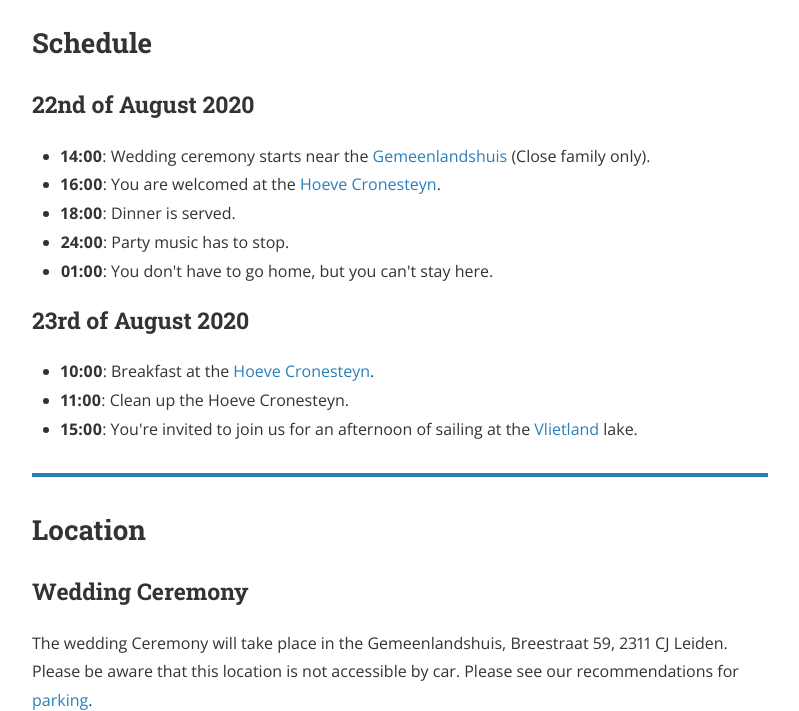
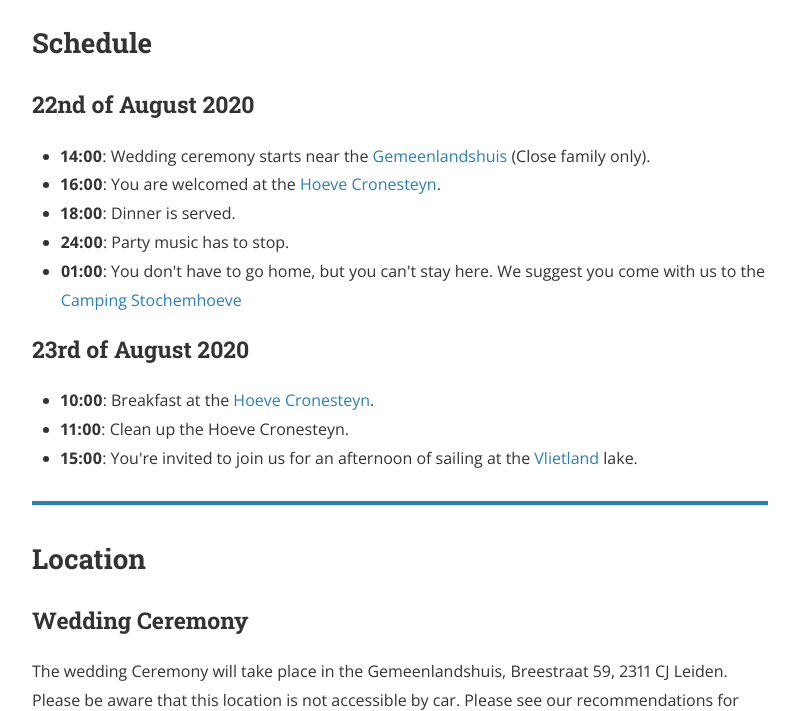
Before and after one commit to thiesgehrmann/heijmans-gehrmann, a Jekyll site: the page built from index.html, in a window 1280 px wide and 900 px high, scrolled down 923 px, cut to the strip 0-711 px from the top of the window. Shown: the whole strip, without its empty margins (240-1039 px from the left). Built offline with Jekyll 4.4.1, drawn with Linux system fonts in a browser that asks for light colours; nearby versions of some CDN libraries.

Commit message:
add back deleted stylesheets

```diff
--- a/_includes/head.html
+++ b/_includes/head.html
@@ -10,10 +10,10 @@
   <meta name="copyright" content="&copy; {{ site.name }} {{ site.time | date: '%Y' }}">
   {% endif %}
 
-  <!-- External libraries
+  <!-- External libraries -->
   <link rel="stylesheet" href="//maxcdn.bootstrapcdn.com/font-awesome/4.6.3/css/font-awesome.min.css">
   <link rel="stylesheet" href="//cdnjs.cloudflare.com/ajax/libs/highlight.js/9.9.0/styles/{{ site.highlightjs_theme }}.min.css">
-  <link rel="stylesheet" href="//cdnjs.cloudflare.com/ajax/libs/lightbox2/2.7.1/css/lightbox.css"> -->
+  <link rel="stylesheet" href="//cdnjs.cloudflare.com/ajax/libs/lightbox2/2.7.1/css/lightbox.css">
 
   <!-- Favicon and other icons (made with http://www.favicon-generator.org/)
   <link rel="shortcut icon" href="{{ "/assets/icons/favicon.ico" | prepend: site.baseurl }}" type="image/x-icon">
--- a/french.html
+++ b/french.html
@@ -48,7 +48,7 @@ document.getElementById("mycoverimage").style.backgroundImage = `url(${cover_ima
     <li><b>16:00</b>: You are welcomed at the <a href="#hoeve">Hoeve Cronesteyn</a>.</li>
     <li><b>18:00</b>: Dinner is served.</li>
     <li><b>24:00</b>: Party music has to stop.</li>
-    <li><b>01:00</b>: You don't have to go home, but you can't stay here.</li>
+    <li><b>01:00</b>: You don't have to go home, but you can't stay here. We suggest you come with us to the <a href="#accommodation">Camping Stochemhoeve</a></li>
   </ul>
 
   <h3>23rd of August 2020</h3>
--- a/index.html
+++ b/index.html
@@ -48,7 +48,7 @@ document.getElementById("mycoverimage").style.backgroundImage = `url(${cover_ima
     <li><b>16:00</b>: You are welcomed at the <a href="#hoeve">Hoeve Cronesteyn</a>.</li>
     <li><b>18:00</b>: Dinner is served.</li>
     <li><b>24:00</b>: Party music has to stop.</li>
-    <li><b>01:00</b>: You don't have to go home, but you can't stay here.</li>
+    <li><b>01:00</b>: You don't have to go home, but you can't stay here. We suggest you come with us to the <a href="#accommodation">Camping Stochemhoeve</a></li>
   </ul>
 
   <h3>23rd of August 2020</h3>
```
